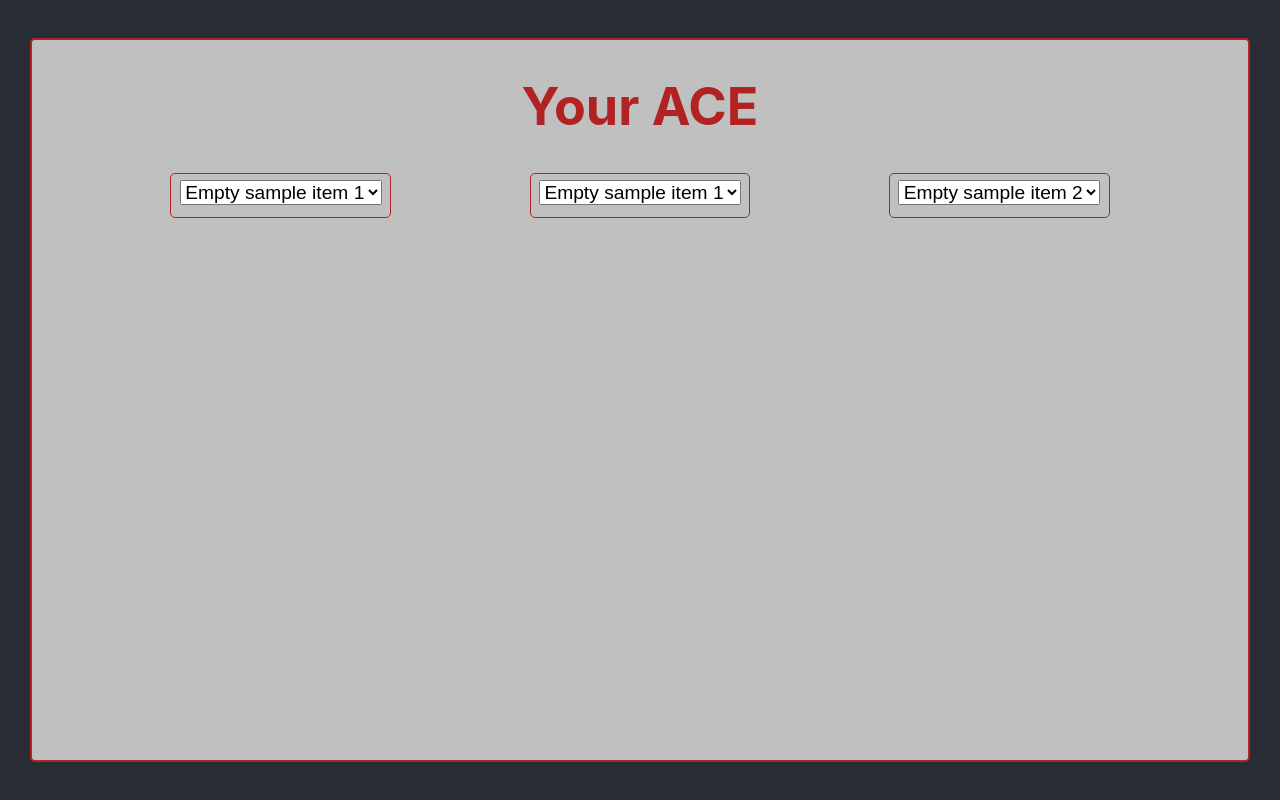
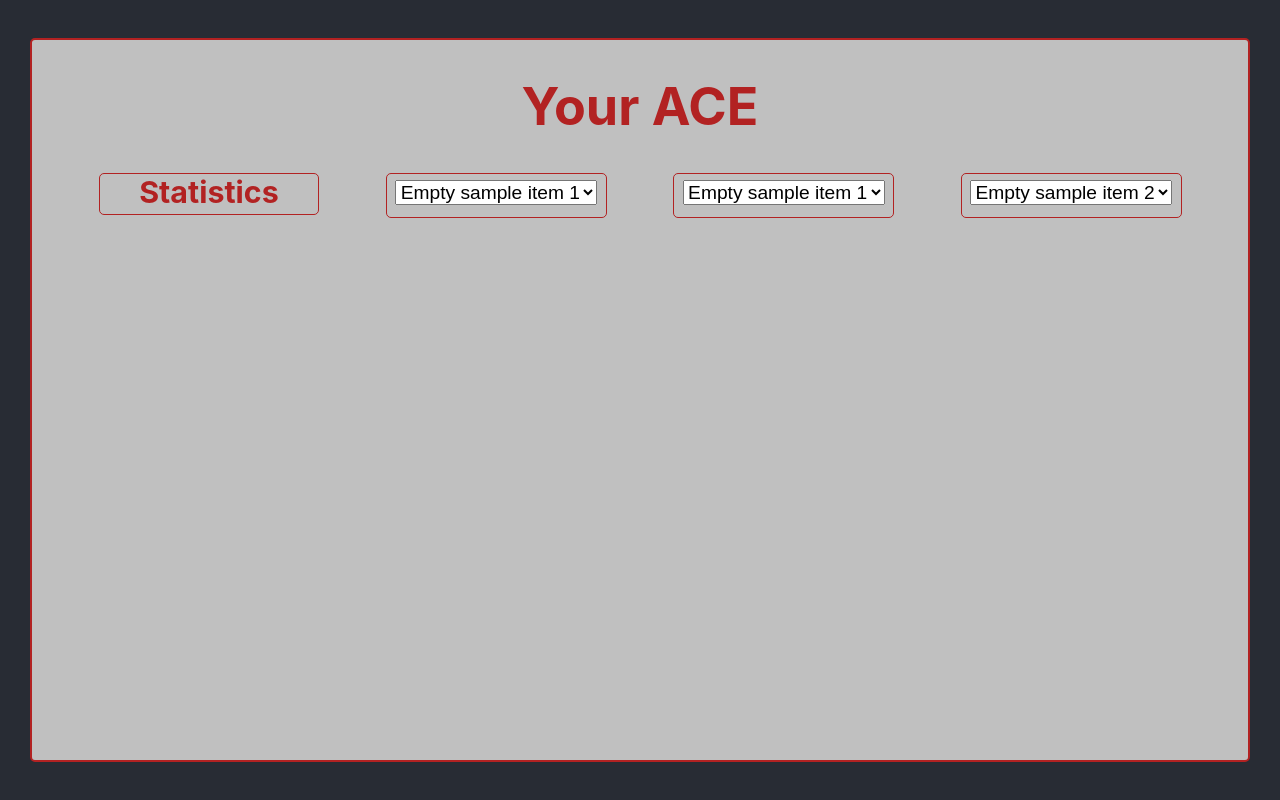
Before and after one commit to samkester/payload-chargen, a React (Create React App) app: page / in a window 1280 px wide. Built offline with nearby package versions, Linux system fonts and the light colour scheme.

Commit message:
added AceStats display

```diff
--- a/src/components/AceFrame.js
+++ b/src/components/AceFrame.js
@@ -1,6 +1,7 @@
 import { useState } from "react";
 import styled from "styled-components";
 import AceItem from "./AceItem";
+import AceStats from "./AceStats";
 
 // const sampleItem = {
 //     name: "Name",
@@ -143,12 +144,13 @@ function AceFrame() {
         }
     });
 
-    console.log(stats)
+    //console.log(stats)
 
     return (
         <StyledFrame>
             <h1>Your ACE</h1>
             <div>
+                <AceStats stats={stats} />
                 {items.map((itemData, index) => <AceItem props={itemData} key={index} />)}
             </div>
         </StyledFrame>
--- /dev/null
+++ b/src/components/AceStats.js
@@ -0,0 +1,42 @@
+import styled from "styled-components";
+
+const StyledStats = styled.div`
+    display: flex;
+    width: 18%;
+    border: 1px solid firebrick;
+    border-radius: 5px;
+    margin-bottom: 3vh;
+
+    p{
+        font-size: 1.2rem;
+        width: 100%;
+        margin: 0;
+    }
+
+    h3{
+        color: firebrick;
+        margin-top: 0;
+    }
+
+    h3:last-child{
+        margin-bottom: 0.15em;
+    }
+`
+
+export default function AceStats({stats}) {
+    function DisplayStats(){
+        // this could be a .map if stats was an array, but it's not, so it isn't
+        const result = []
+        for(const stat in stats){
+            result.push(<p index={stat}>{stat}: {stats[stat]}</p>)
+        }
+        return result;
+    }
+
+    return(
+        <StyledStats>
+            <h3>Statistics</h3>
+            {DisplayStats()}
+        </StyledStats>
+    )
+}
```
